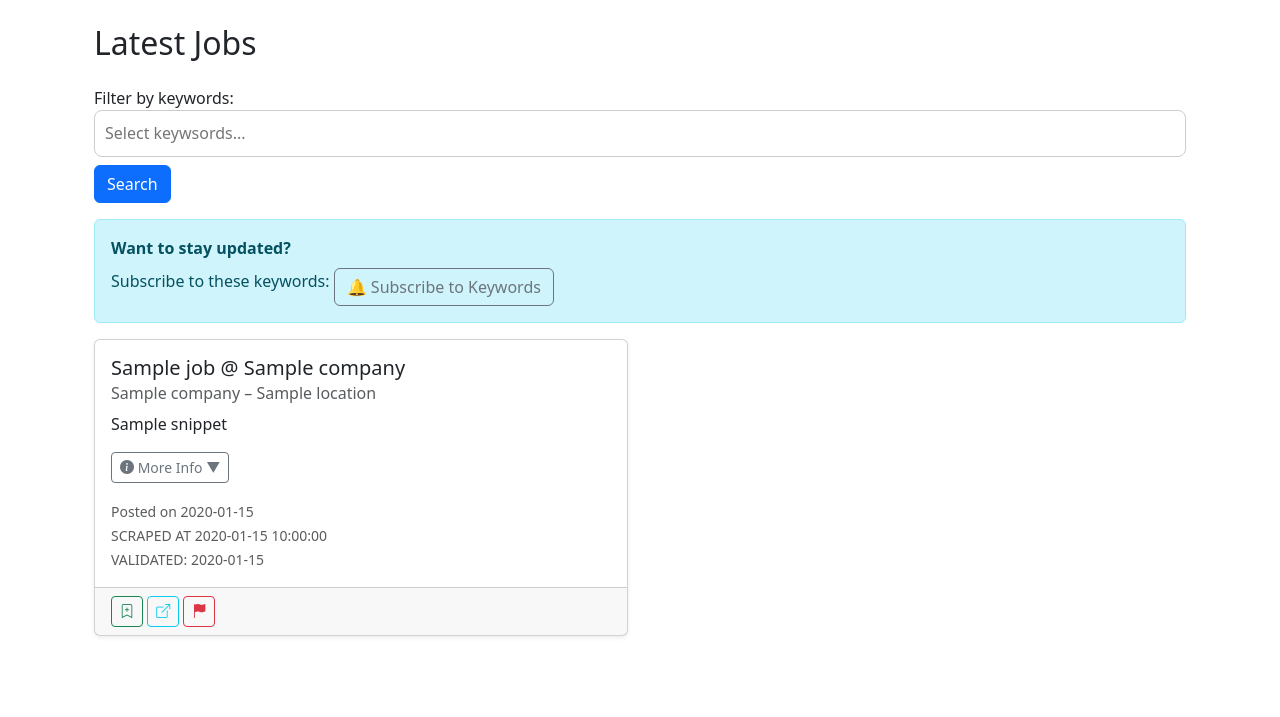
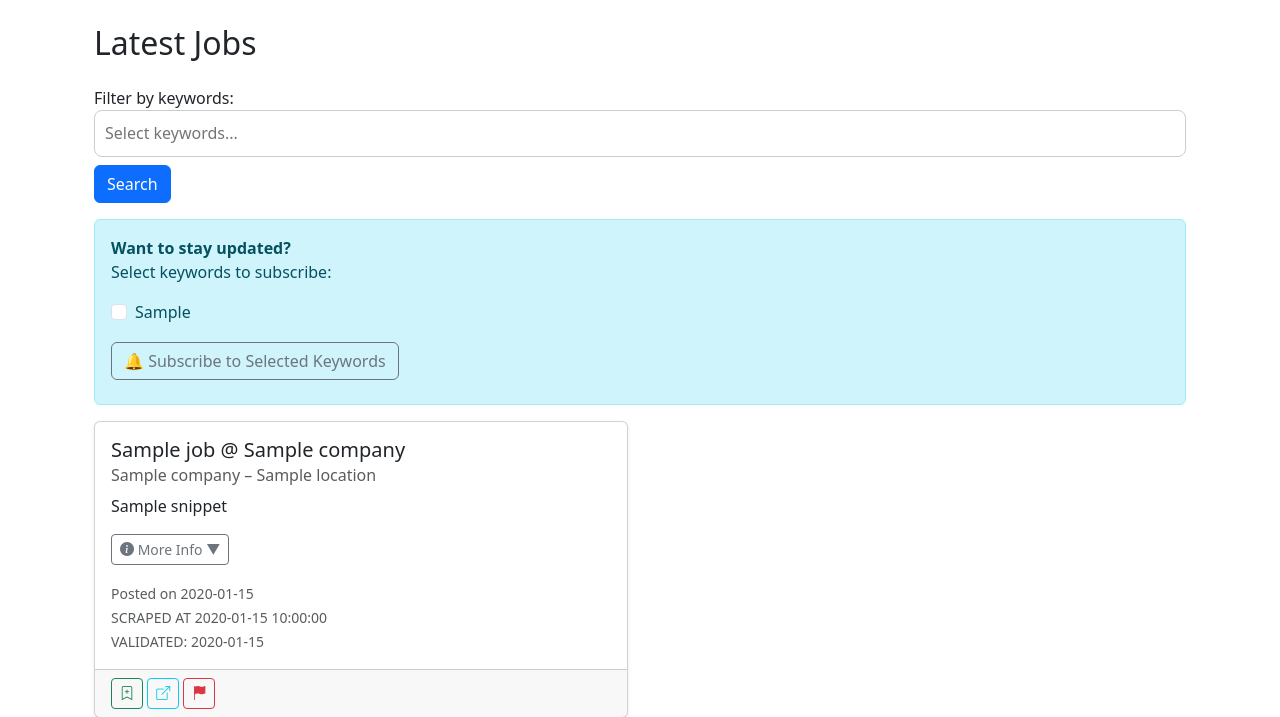
Before and after one commit to eladitzhak/JobIntel_gateway, a FastAPI app: template app/templates/homepage.html in a window 1280 px wide. Shown: the part 56-773 px from the top of the page. Run offline with FastAPI, Linux system fonts and the light colour scheme; the template is opened without the code that fills it: most values are stand-ins (such as "Sample title", 1, 10 or a date in 2020); data that the repository does not hold is empty; parts of the project's set-up code (start-up, migrations or seed data) failed here and were passed over; some libraries are stand-ins or nearby versions.

Commit message:
Homepage keyword subscription button
Refactor keyword subscription feature on homepage

- Updated the keyword subscription UI to use checkboxes for selecting multiple keywords.

```diff
--- a/app/templates/homepage.html
+++ b/app/templates/homepage.html
@@ -64,16 +64,28 @@
     {% if new_keywords %}
     <div class="alert alert-info">
         <strong>Want to stay updated?</strong><br>
-        Subscribe to these keywords:
-        {% for kw in new_keywords %}
+        Select keywords to subscribe:
 
-        <!-- <form method="post" action="/subscribe" style="display:inline-block; margin-right: 8px;">
-            <input type="hidden" name="keyword" value="{{ kw }}">
-            <button type="submit" class="btn btn-sm btn-outline-primary">{{ kw }}</button>
-        </form> -->
-        {% endfor %}
-        <button id="subscribeBtn" class="btn btn-outline-secondary mt-2">🔔 Subscribe to Keywords</button>
+        <div class="mt-2 mb-2 d-flex flex-wrap gap-2" id="keywordButtons">
+            <form id="multiSubscribeForm" method="post" action="/subscribe">
+                <div class="mt-2 mb-2 d-flex flex-wrap gap-2">
+                    {% for kw in new_keywords %}
+                    <div class="form-check form-check-inline">
+                        <input class="form-check-input" type="checkbox" name="keywords" value="{{ kw }}"
+                            id="kw-sub-{{ kw }}">
+                        <label class="form-check-label" for="kw-sub-{{ kw }}">{{ kw }}</label>
+                    </div>
+                    {% endfor %}
+                </div>
+                <!-- <button type="submit" class="btn btn-outline-secondary mt-2">🔔 Subscribe to Selected</button> -->
+                <button type="button" id="subscribeSelectedBtn" class="btn btn-outline-secondary mt-2">🔔 Subscribe to
+                    Selected
+                    Keywords</button>
 
+            </form>
+        </div>
+
+        <!-- <button id="subscribeBtn" class="btn btn-outline-secondary mt-2">🔔 Subscribe to All Selected</button> -->
     </div>
     {% endif %}
 
@@ -128,6 +140,8 @@
         </form>
     </div>
     {% endif %}
+
+
 
     <!-- {% if user.subscribed_keywords %}
     <div class="mb-3">
@@ -359,22 +373,17 @@
             });
         }
 
-        // Initialize Select2 for keyword selection
-        $('#keywordSelect').select2({
-            placeholder: "Select keywords...",
-            width: '100%',
-            closeOnSelect: false,
-            allowClear: true,
-            tags: true
-        });
 
         // ✅ Safely add listener only if button exists
-        const subscribeBtn = document.getElementById("subscribeBtn");
+        const subscribeBtn = document.getElementById("subscribeSelectedBtn");
+
         if (subscribeBtn) {
             subscribeBtn.addEventListener("click", async () => {
-                const selected = $('#keywordSelect').val();
-                if (!selected || selected.length === 0) {
-                    showToast("Please select at least one keyword to subscribe.");
+                const checkedBoxes = document.querySelectorAll('#multiSubscribeForm input[name="keywords"]:checked');
+                const selectedKeywords = Array.from(checkedBoxes).map(cb => cb.value);
+
+                if (selectedKeywords.length === 0) {
+                    alert("Please select at least one keyword.");
                     return;
                 }
 
@@ -385,22 +394,22 @@
                             "Content-Type": "application/json",
                             "X-Requested-With": "XMLHttpRequest"
                         },
-                        body: JSON.stringify({ keywords: selected })
+                        body: JSON.stringify({ keywords: selectedKeywords })
                     });
 
-                    const data = await res.json();
-
                     if (res.ok) {
-                        alert("✅ Subscribed to keywords:\n" + data.keywords.join(", "));
+                        showToast("Subscribed successfully!");
+                        location.reload(); // ✅ Refresh UI if needed
                     } else {
-                        showToast("❌ Subscription failed: " + (data.detail || "Unknown error"));
+                        const error = await res.json();
+                        alert("Failed to subscribe: " + (error.detail || res.statusText));
                     }
                 } catch (err) {
-                    console.error("Subscription error:", err);
-                    showToast("❌ Network error while subscribing.");
+                    alert("Error subscribing to keywords.");
                 }
             });
         }
+
 
     });
 </script>
@@ -508,10 +517,8 @@
 
 <script>
     $(document).ready(function () {
-
         $('#keywordSelect').select2({
-            placeholder: "Select keywsords...",
-            width: '100%',
+            placeholder: "Select keywords...",
             closeOnSelect: false,  // Stay open to allow multi-select
             allowClear: true,
             tags: true  // Allow user to type new entries too
```
